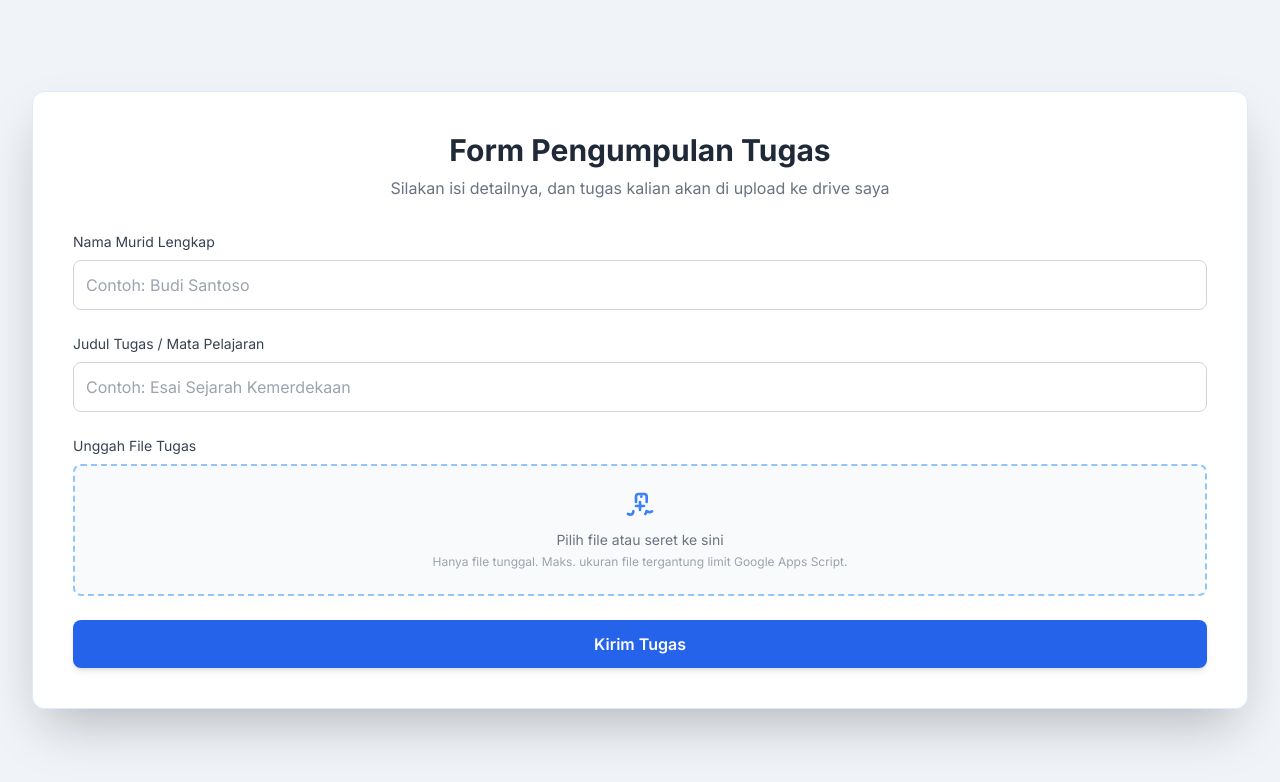
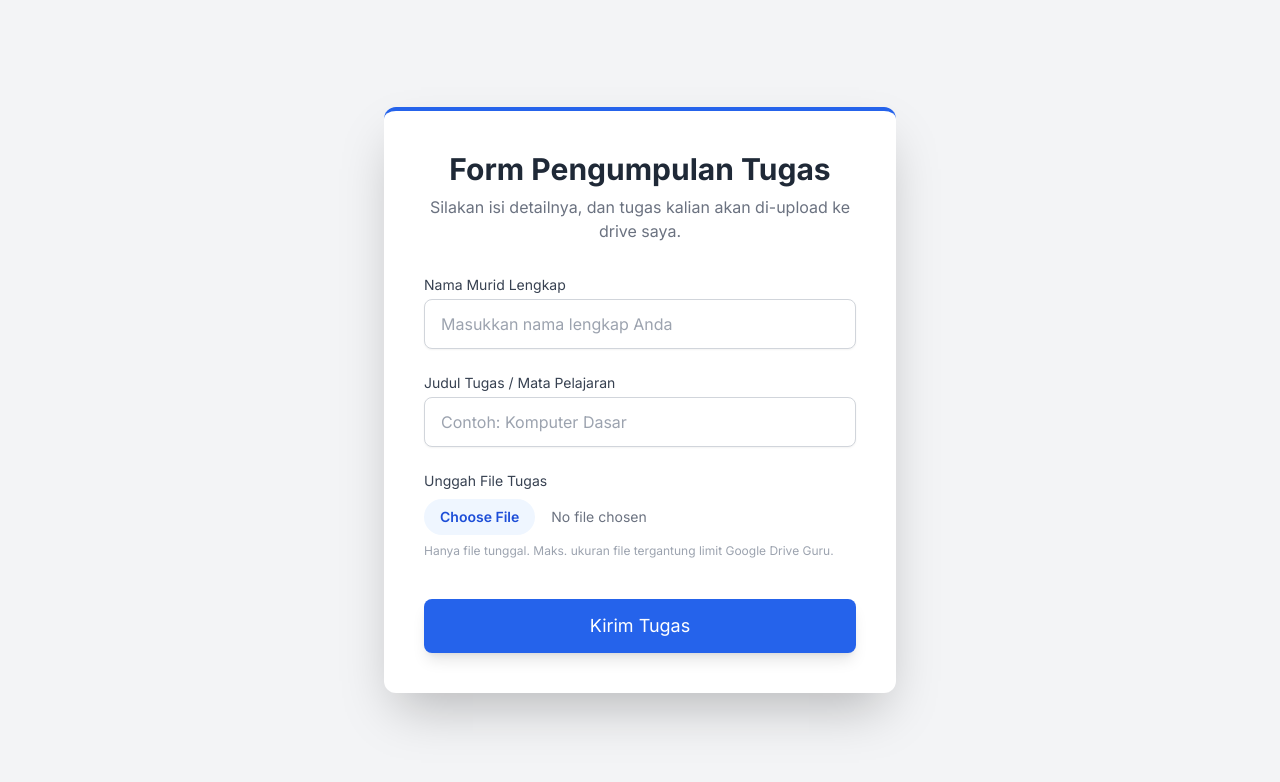
Before and after one commit to ibangmuhammad/form-tugas-komputer-dasar, a plain HTML site: page index.html in a window 1280 px wide. Drawn offline with nearby package versions, Linux system fonts and the light colour scheme.

Commit message:
Update index.html

```diff
--- a/index.html
+++ b/index.html
@@ -3,160 +3,122 @@
 <head>
     <meta charset="UTF-8">
     <meta name="viewport" content="width=device-width, initial-scale=1.0">
-    <title>Formulir Pengumpulan Tugas</title>
-    <!-- Memuat Tailwind CSS untuk tampilan yang cepat dan responsif -->
+    <title>Form Pengumpulan Tugas</title>
+    <!-- Memuat Tailwind CSS -->
     <script src="https://cdn.tailwindcss.com"></script>
-    <link href="https://fonts.googleapis.com/css2?family=Inter:wght@400;600;700&display=swap" rel="stylesheet">
     <style>
+        /* Menggunakan font Inter untuk tampilan bersih */
+        @import url('https://fonts.googleapis.com/css2?family=Inter:wght@400;600;700&display=swap');
         body {
             font-family: 'Inter', sans-serif;
-            background-color: #f0f4f8; /* Warna latar belakang lembut */
+            background-color: #f3f4f6;
         }
-        .container {
-            max-width: 600px;
-        }
-        .file-input-label {
-            cursor: pointer;
-            border: 2px dashed #93c5fd; /* Garis putus-putus biru muda */
-            transition: all 0.3s ease;
-        }
-        .file-input-label:hover {
-            border-color: #3b82f6; /* Warna biru lebih gelap saat hover */
-            background-color: #e0f2fe; /* Latar belakang sangat muda saat hover */
-        }https://script.google.com/macros/s/AKfycby3BAhKwIbTRvO-xKoA23L0PAUQTjh4zrmYPMbeZt1KiORoQjNYHDj6rz5WQvvFpv9T/exec
     </style>
 </head>
-<body class="p-4 md:p-8 flex items-center justify-center min-h-screen">
+<body class="min-h-screen flex items-center justify-center p-4">
+    <div class="w-full max-w-lg bg-white p-8 md:p-10 rounded-xl shadow-2xl transition-shadow duration-300 hover:shadow-3xl border-t-4 border-blue-600">
 
-    <div class="container w-full bg-white p-6 md:p-10 shadow-2xl rounded-xl border border-blue-100">
+        <h1 class="text-3xl font-bold text-center text-gray-800 mb-2">Form Pengumpulan Tugas</h1>
+        <p class="text-center text-gray-500 mb-8">Silakan isi detailnya, dan tugas kalian akan di-upload ke drive saya.</p>
 
-        <header class="text-center mb-8">
-            <h1 class="text-3xl font-bold text-gray-800 mb-2">
-                Form Pengumpulan Tugas
-            </h1>
-            <p class="text-gray-500">
-                Silakan isi detailnya, dan tugas kalian akan di upload ke drive saya
-            </p>
-        </header>
+        <!-- Container untuk notifikasi status -->
+        <div id="statusMessage" class="hidden p-4 rounded-lg text-sm mb-6 transition-all duration-300 ease-in-out" role="alert">
+            <span id="statusText" class="font-medium"></span>
+        </div>
 
-        <!--
-            !!! SANGAT PENTING !!!
-            GANTI placeholder action ini dengan URL Web App Apps Script Anda!
-            Contoh: https://script.google.com/macros/s/AKfycbzzxxxxxxxxxxxxx/exec
-        -->
+        <!-- FORMULIR UTAMA -->
+        <!-- Ganti action dengan URL POST Google Forms Anda -->
         <form id="submissionForm"
-              action="https://script.google.com/macros/s/AKfycbwH-J1JlVNx30k_HP9NhEQ97ev6YWsAJj5AWxVeCBc/exec"
+              action="[TEMPEL URL GOOGLE FORMS ANDA DI SINI]"
               method="POST"
               enctype="multipart/form-data"
-              target="hiddenFrame">
+              class="space-y-6">
 
-            <!-- Bidang Nama Murid -->
-            <div class="mb-6">
-                <label for="studentName" class="block text-sm font-medium text-gray-700 mb-2">Nama Murid Lengkap</label>
-                <input type="text" id="studentName" name="studentName" required
-                       placeholder="Contoh: Budi Santoso"
-                       class="w-full p-3 border border-gray-300 rounded-lg focus:ring-blue-500 focus:border-blue-500 transition duration-150">
+            <!-- Field Nama Murid -->
+            <div>
+                <label for="studentName" class="block text-sm font-medium text-gray-700 mb-1">Nama Murid Lengkap</label>
+                <input type="text"
+                       name="entry.nama_field_nama"
+                       id="studentName"
+                       required
+                       placeholder="Masukkan nama lengkap Anda"
+                       class="mt-1 block w-full px-4 py-3 border border-gray-300 rounded-lg shadow-sm focus:ring-blue-500 focus:border-blue-500 transition duration-150 ease-in-out">
             </div>
 
-            <!-- Bidang Nama Tugas -->
-            <div class="mb-6">
-                <label for="assignmentTitle" class="block text-sm font-medium text-gray-700 mb-2">Judul Tugas / Mata Pelajaran</label>
-                <input type="text" id="assignmentTitle" name="assignmentTitle" required
-                       placeholder="Contoh: Esai Sejarah Kemerdekaan"
-                       class="w-full p-3 border border-gray-300 rounded-lg focus:ring-blue-500 focus:border-blue-500 transition duration-150">
+            <!-- Field Judul Tugas -->
+            <div>
+                <label for="assignmentTitle" class="block text-sm font-medium text-gray-700 mb-1">Judul Tugas / Mata Pelajaran</label>
+                <input type="text"
+                       name="entry.nama_field_judul"
+                       id="assignmentTitle"
+                       required
+                       placeholder="Contoh: Komputer Dasar"
+                       class="mt-1 block w-full px-4 py-3 border border-gray-300 rounded-lg shadow-sm focus:ring-blue-500 focus:border-blue-500 transition duration-150 ease-in-out">
             </div>
 
-            <!-- Bidang Unggah File -->
-            <div class="mb-6">
-                <label for="fileUpload" class="block text-sm font-medium text-gray-700 mb-2">Unggah File Tugas</label>
-                <label for="fileUpload" class="file-input-label flex flex-col items-center justify-center w-full p-6 bg-gray-50 rounded-lg text-gray-500">
-                    <svg class="w-8 h-8 mb-2 text-blue-500" fill="none" stroke="currentColor" viewBox="0 0 24 24" xmlns="http://www.w3.org/2000/svg"><path stroke-linecap="round" stroke-linejoin="round" stroke-width="2" d="M7 16a4 4 0 01-.885 2.154A4 4 0 013 18m13 0a4 4 0 00.885-2.154A4 4 0 0021 16m-4-7V5a2 2 0 00-2-2h-4a2 2 0 00-2 2v4m4-4h.01M9 12h6m-3 3v-6"></path></svg>
-                    <span id="fileNameDisplay" class="text-sm font-medium">Pilih file atau seret ke sini</span>
-                    <span class="text-xs text-gray-400 mt-1">Hanya file tunggal. Maks. ukuran file tergantung limit Google Apps Script.</span>
-                </label>
-                <input type="file" id="fileUpload" name="fileUpload" required class="hidden" accept=".pdf,.doc,.docx,.xls,.xlsx,.ppt,.pptx,.zip,.txt">
+            <!-- Field Upload File -->
+            <div>
+                <label for="fileUpload" class="block text-sm font-medium text-gray-700 mb-1">Unggah File Tugas</label>
+                <!-- ATTRIBUTE 'name' INI HARUS PERSIS SAMA DENGAN FIELD UPLOAD DI GOOGLE FORMS -->
+                <input type="file"
+                       name="entry.nama_field_file"
+                       id="fileUpload"
+                       required
+                       class="block w-full text-sm text-gray-500
+                       file:mr-4 file:py-2 file:px-4
+                       file:rounded-full file:border-0
+                       file:text-sm file:font-semibold
+                       file:bg-blue-50 file:text-blue-700
+                       hover:file:bg-blue-100 mt-2"/>
+                <p class="mt-2 text-xs text-gray-400">Hanya file tunggal. Maks. ukuran file tergantung limit Google Drive Guru.</p>
             </div>
 
-            <!-- Kotak Pesan Status -->
-            <div id="statusMessage" class="hidden p-4 mb-6 text-sm rounded-lg font-medium" role="alert"></div>
-
             <!-- Tombol Submit -->
-            <button type="submit" id="submitButton"
-                    class="w-full py-3 px-4 bg-blue-600 text-white font-semibold rounded-lg shadow-md hover:bg-blue-700 focus:outline-none focus:ring-2 focus:ring-blue-500 focus:ring-offset-2 transition duration-150 ease-in-out">
-                Kirim Tugas
-            </button>
+            <div class="pt-4">
+                <button type="submit"
+                        id="submitButton"
+                        class="w-full flex justify-center py-3 px-4 border border-transparent rounded-lg shadow-lg text-lg font-medium text-white bg-blue-600 hover:bg-blue-700 focus:outline-none focus:ring-2 focus:ring-offset-2 focus:ring-blue-500 transition duration-150 ease-in-out">
+                    Kirim Tugas
+                </button>
+            </div>
         </form>
 
-        <!-- iframe tersembunyi untuk menerima respons Apps Script tanpa me-refresh halaman -->
-        <iframe name="hiddenFrame" id="hiddenFrame" style="display:none;" onload="handleResponse()"></iframe>
     </div>
 
     <script>
         const form = document.getElementById('submissionForm');
-        const fileInput = document.getElementById('fileUpload');
-        const fileNameDisplay = document.getElementById('fileNameDisplay');
         const statusMessage = document.getElementById('statusMessage');
-        const submitButton = document.getElementById('submitButton');
-        const hiddenFrame = document.getElementById('hiddenFrame');
+        const statusText = document.getElementById('statusText');
 
-        // Memperbarui nama file yang dipilih
-        fileInput.addEventListener('change', (e) => {
-            if (e.target.files.length > 0) {
-                fileNameDisplay.textContent = e.target.files[0].name;
-            } else {
-                fileNameDisplay.textContent = 'Pilih file atau seret ke sini';
-            }
+        // Fungsi yang dijalankan saat formulir dikirim
+        form.addEventListener('submit', function(e) {
+            // Kita tidak mencegah default submit (biarkan formulir mengirim data ke Google Forms)
+
+            // Tampilkan pesan loading
+            const submitButton = document.getElementById('submitButton');
+            submitButton.disabled = true;
+            submitButton.innerHTML = '<svg class="animate-spin -ml-1 mr-3 h-5 w-5 text-white" xmlns="http://www.w3.org/2000/svg" fill="none" viewBox="0 0 24 24"><circle class="opacity-25" cx="12" cy="12" r="10" stroke="currentColor" stroke-width="4"></circle><path class="opacity-75" fill="currentColor" d="M4 12a8 8 0 018-8V0C5.373 0 0 5.373 0 12h4zm2 5.291A7.962 7.962 0 014 12H0c0 3.042 1.135 5.824 3 7.938l3-2.647z"></path></svg> Mengirim... Jangan Tutup Halaman';
+
+            // Karena Google Forms akan mengarahkan (redirect), kita tidak bisa menampilkan
+            // pesan sukses kembali di sini. Pengguna akan melihat halaman konfirmasi Google Forms.
+
+            // Opsional: Reset tombol setelah 10 detik (asumsi upload cepat)
+            setTimeout(() => {
+                submitButton.disabled = false;
+                submitButton.innerHTML = 'Kirim Tugas';
+                statusMessage.classList.add('hidden');
+            }, 10000);
         });
 
-        // Menambahkan feedback visual saat form dikirim
-        form.addEventListener('submit', function(e) {
-            // Tampilkan pesan loading
-            submitButton.disabled = true;
-            submitButton.innerHTML = `
-                <svg class="animate-spin -ml-1 mr-3 h-5 w-5 text-white inline" xmlns="http://www.w3.org/2000/svg" fill="none" viewBox="0 0 24 24">
-                  <circle class="opacity-25" cx="12" cy="12" r="10" stroke="currentColor" stroke-width="4"></circle>
-                  <path class="opacity-75" fill="currentColor" d="M4 12a8 8 0 018-8V0C5.373 0 0 5.373 0 12h4zm2 5.291A7.962 7.962 0 014 12H0c0 3.042 1.135 5.824 3 7.938l3-2.647z"></path>
-                </svg>
-                Mengirim... Jangan Tutup Halaman
-            `;
+        // Untuk mendapatkan nama field entry Google Forms, kita harus tahu ID-nya
+        // Masalah: Field 'name' di HTML harus cocok dengan ID 'entry.[nomor]' dari Google Forms.
+        // Anda harus:
+        // 1. Kirim 1x formulir kosong (dari Google Forms langsung).
+        // 2. Cek URL baris di browser: entry.XXXXX akan terlihat di sana.
+        // Ganti 'entry.nama_field_nama', 'entry.nama_field_judul', dan 'entry.nama_field_file'
+        // dengan ID yang sebenarnya.
 
-            // Sembunyikan pesan status sebelumnya
-            statusMessage.classList.add('hidden');
-        });
-
-        // Fungsi ini dipanggil ketika Apps Script merespons (di dalam iframe)
-        function handleResponse() {
-            const frameContent = hiddenFrame.contentWindow.document.body.innerHTML;
-
-            // Reset tombol
-            submitButton.disabled = false;
-            submitButton.textContent = 'Kirim Tugas';
-
-            // Bersihkan styling pesan
-            statusMessage.className = 'p-4 mb-6 text-sm rounded-lg font-medium';
-            statusMessage.classList.remove('hidden');
-
-            if (frameContent.includes("SUCCESS") || frameContent.includes("Terima kasih!")) {
-                // Tampilan Sukses
-                statusMessage.classList.add('bg-green-100', 'text-green-800');
-                statusMessage.innerHTML = '✅ Tugas berhasil dikirim! Silakan periksa kembali file Anda.';
-                form.reset(); // Reset form setelah sukses
-                fileNameDisplay.textContent = 'Pilih file atau seret ke sini';
-            } else if (frameContent.includes("ERROR") || frameContent.includes("Gagal")) {
-                // Tampilan Error
-                statusMessage.classList.add('bg-red-100', 'text-red-800');
-                statusMessage.innerHTML = '❌ Gagal mengirim tugas. Error: ' + frameContent.replace('ERROR:', '').substring(0, 100) + '...';
-            } else {
-                // Tampilan Respon tidak terduga (jika skrip tidak mengembalikan pesan spesifik)
-                statusMessage.classList.add('bg-yellow-100', 'text-yellow-800');
-                statusMessage.innerHTML = '⚠️ Pengiriman selesai, namun respon tidak terduga. Silakan hubungi Guru Anda untuk konfirmasi.';
-            }
-        }
-
-        // Agar fungsi handleResponse bisa diakses dari atribut onload iframe
-        window.handleResponse = handleResponse;
-
+        // Jika Anda sudah mengetahui ID field-nya, ganti di atas.
     </script>
-
 </body>
 </html>
```
